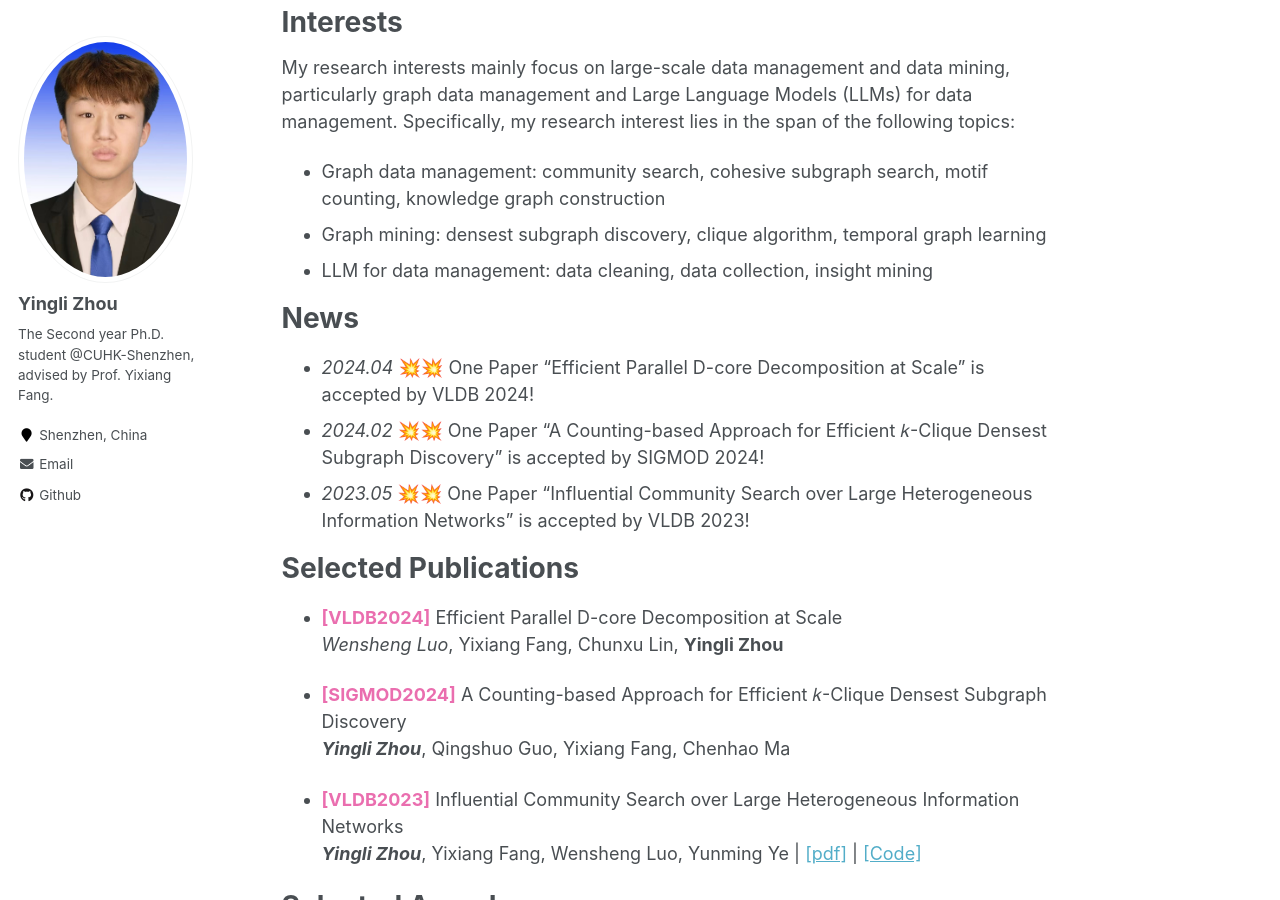
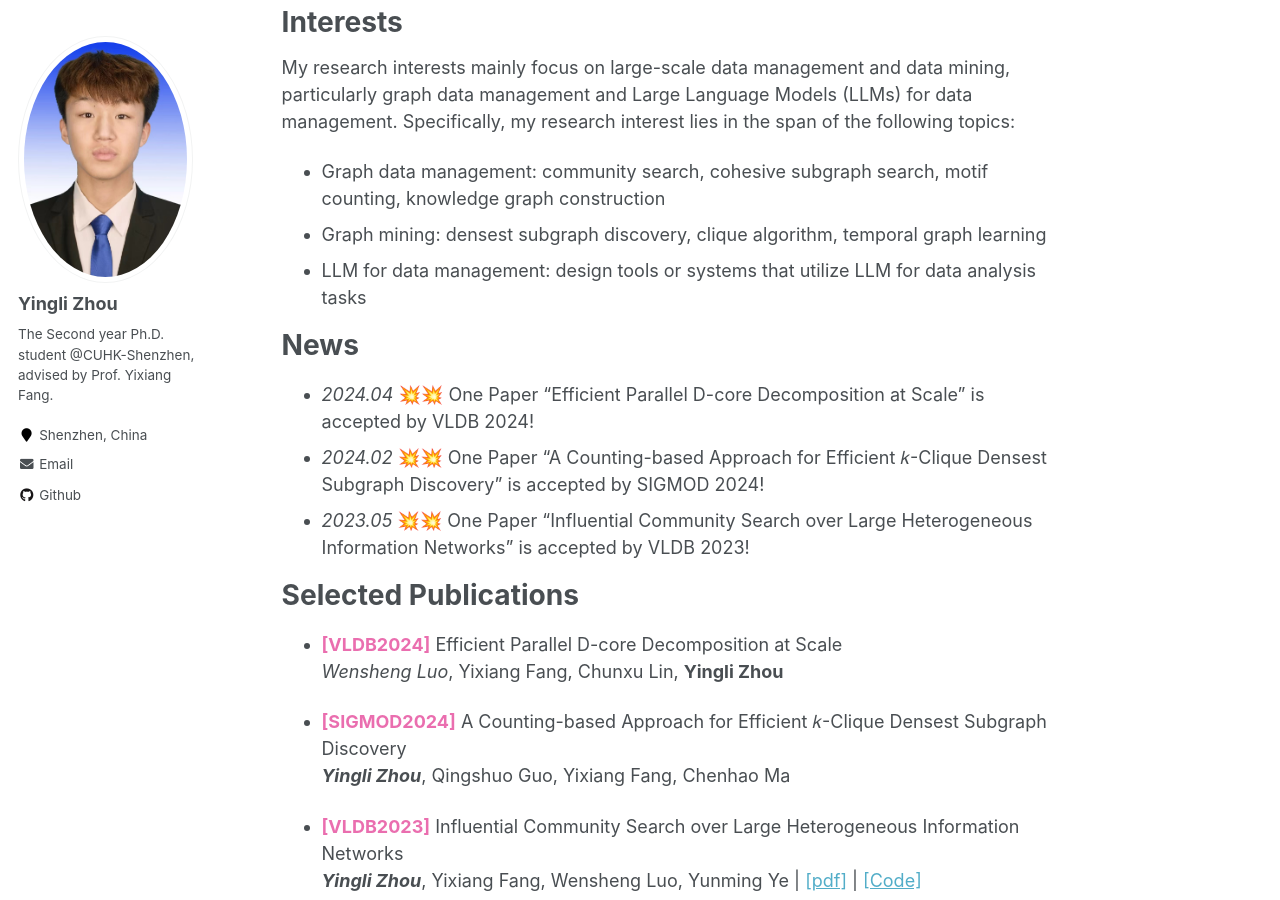
Before and after one commit to yujiachen99/yujiachen99.github.io, a Jekyll site: the page built from _pages/about.md, in a window 1280 px wide and 900 px high, scrolled down 390 px. Built offline with Jekyll 4.4.1, drawn with Linux system fonts in a browser that asks for light colours.

Commit message:
update__newpub

```diff
--- a/_pages/about.md
+++ b/_pages/about.md
@@ -16,7 +16,7 @@ My  research interests mainly focus on large-scale data management and data mini
 
 - Graph data management: community search, cohesive subgraph search,  motif counting, knowledge graph construction
 - Graph mining: densest subgraph discovery, clique algorithm, temporal graph learning
-- LLM for data management: data cleaning, data collection, insight mining
+- LLM for data management: design tools or systems that utilize LLM for data analysis tasks
 
 
 
```
